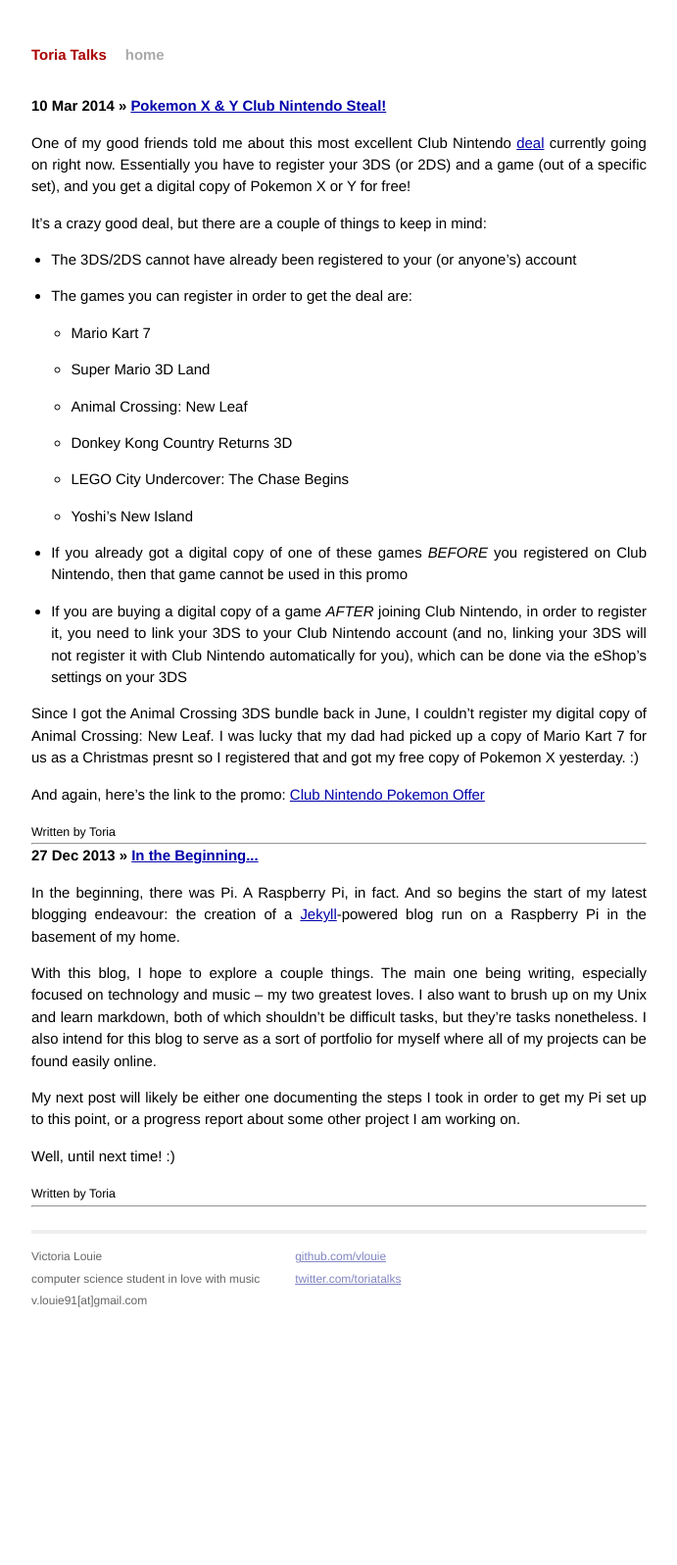
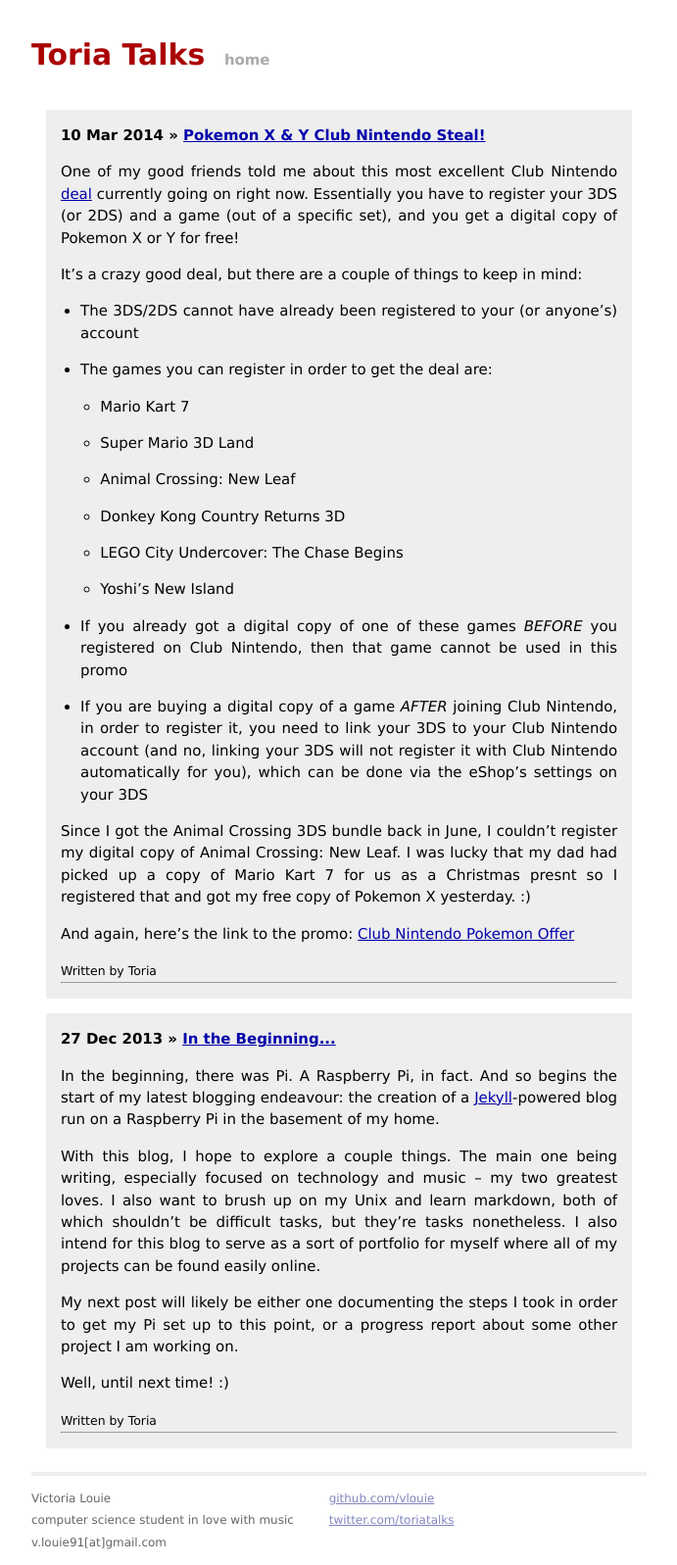
Before and after one commit to vlouie/toriatalks, a Jekyll site: the page built from index.html, in a window 1280 px wide. Shown: the whole page at 98% size, without its empty margins (294-985 px from the left). Built offline with Jekyll 4.4.1, drawn with Linux system fonts in a browser that asks for light colours; Markdown is read by kramdown in place of the engine named in the settings; the list of posts is cut into pages by our own code; before the commit the page ends 1351 px from its top, so only the background shows below that.

Commit message:
Tweaking CSS

```diff
--- a/_config.yml
+++ b/_config.yml
@@ -2,3 +2,4 @@
 markdown: redcarpet
 pygments: true
 paginate: 5
+gems: ["emoji_for_jekyll"]
--- a/css/main.css
+++ b/css/main.css
@@ -14,7 +14,7 @@
 
 body {
   background-color: #FFF;
-  font: 13.34px Helvetica, Arial, sans-serif;
+  font: 13.34px Verdana, Arial, sans-serif;
   font-size: small;
   text-align: center;
 }
@@ -70,7 +70,7 @@
 
 .title {
   display: inline-block;
-  margin-bottom: 2em;
+  font-size: 200%;
 }
 
 .title a {
@@ -128,6 +128,12 @@
 /*****************************************************************************/
 
 /* standard */
+.post {
+  background-color: #eee;
+  margin: 1em;
+  padding: 1em;
+}
+
 .post pre {
   border: 1px solid #ddd;
   background-color: #eef;
```
Also changed, not shown: README.md (added).
